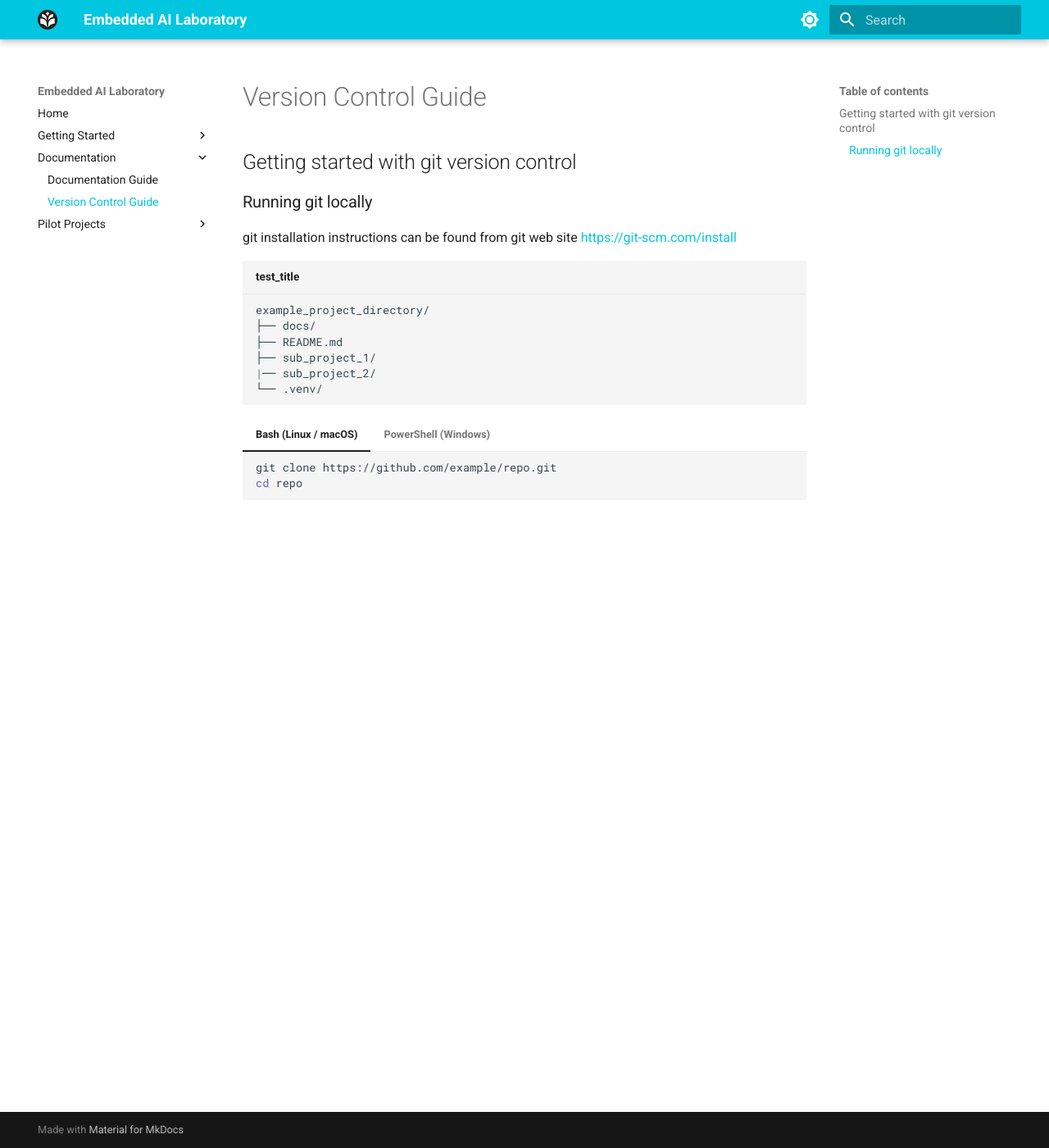
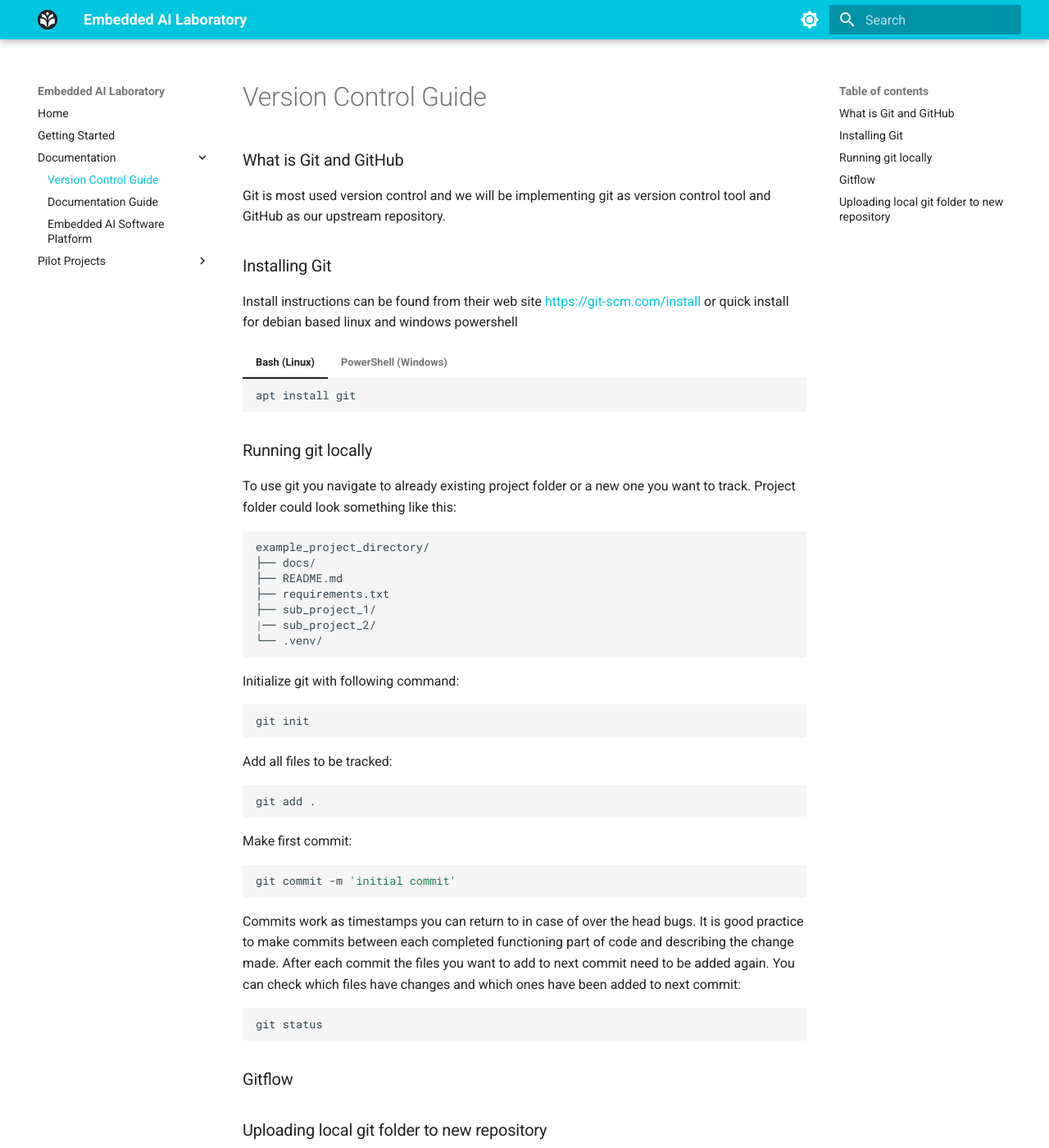
Before and after one commit to aaheikki/embedded_ai_lab, an MkDocs documentation site: the page built from docs/version_control_guide.md, in a window 1280 px wide and 1400 px high. Shown: the whole window at 82% size. Built offline with MkDocs 1.6.1 and Material for MkDocs 9.7.7, drawn with Linux system fonts in a browser that asks for light colours; some of the changed text lies outside the part shown.

Commit message:
git installation and initialization guide

```diff
--- a/docs/version_control_guide.md
+++ b/docs/version_control_guide.md
@@ -1,22 +1,76 @@
-## Getting started with git version control
+
+### What is Git and GitHub
+
+
+Git is most used version control and we will be implementing git as version control tool and GitHub as our upstream repository.
+
+### Installing Git
+Install instructions can be found from their web site
+<a href="https://git-scm.com/install" target="_blank" rel="noopener">
+https://git-scm.com/install
+</a> or quick install for debian based linux and windows powershell
+
+=== "Bash (Linux)"
+
+    ~~~bash
+    apt install git
+    ~~~
+
+=== "PowerShell (Windows)"
+
+    ~~~powershell
+    winget install --id Git.Git -e --source winget
+    winget list git
+    y
+    exit
+    ~~~
 
 ### Running git locally
+To use git you navigate to already existing project folder or a new one you want to track. Project folder could look something like this:
 
-git installation instructions can be found from git web site
-<a href="https://git-scm.com/install" target="_blank" rel="noopener">
-https://git-scm.com/install
-</a>
-
-
-
-~~~bash title="test_title"
+~~~bash
 example_project_directory/
 ├── docs/
 ├── README.md
+├── requirements.txt
 ├── sub_project_1/
 |── sub_project_2/
 └── .venv/
 ~~~
+
+Initialize git with following command:
+~~~bash
+git init
+~~~
+Add all files to be tracked:
+~~~bash
+git add .
+~~~
+Make first commit:
+~~~bash
+git commit -m 'initial commit'
+~~~
+Commits work as timestamps you can return to in case of over the head bugs. It is good practice to make commits between each completed functioning part of code and describing the change made. After each commit the files you want to add to next commit need to be added again. You can check which files have changes and which ones have been added to next commit:
+~~~bash
+git status
+~~~
+### Gitflow
+
+
+
+
+### Uploading local git folder to new repository
+Initialize git with following command:
+~~~bash
+git init
+~~~
+
+At this point it might be useful to to add .gitignore file defining files you do not want or need to be tracked. For example pythons virtual environment folder .venv/ which contains your local paths and would not work for others.
+
+~~~bash
+echo '.venv' >> .gitignore
+~~~
+
 
 === "Bash (Linux / macOS)"
 
--- a/mkdocs.yml
+++ b/mkdocs.yml
@@ -22,23 +22,24 @@ theme:
         icon: material/brightness-4
         name: Switch to light mode
 
+# Side navigation bar
 nav:
   - Home: index.md
 
-  - Getting Started:
-      - Overview: getting_started.md
-      - Embedded AI Software Platform: embedded_ai_software_platform.md
+  - Getting Started: getting_started.md
 
   - Documentation:
-      - Documentation Guide: documentation_guide.md
-      - Version Control Guide: version_control_guide.md
+    - Version Control Guide: version_control_guide.md
+    - Documentation Guide: documentation_guide.md
+    - Embedded AI Software Platform: embedded_ai_software_platform.md
 
   - Pilot Projects:
-      - PCB Assembly Line: assembly_line.md
-      - Drone Swarm: drone_swarm.md
-      - Pipeline Control System: pipe_line_control_system.md
-      - Humanoid Robot: humanoid_robot.md
+    - PCB Assembly Line: assembly_line.md
+    - Drone Swarm: drone_swarm.md
+    - Pipeline Control System: pipe_line_control_system.md
+    - Humanoid Robot: humanoid_robot.md
 
+# Custom theme color
 extra_css:
   - stylesheets/uef.css
 
```
